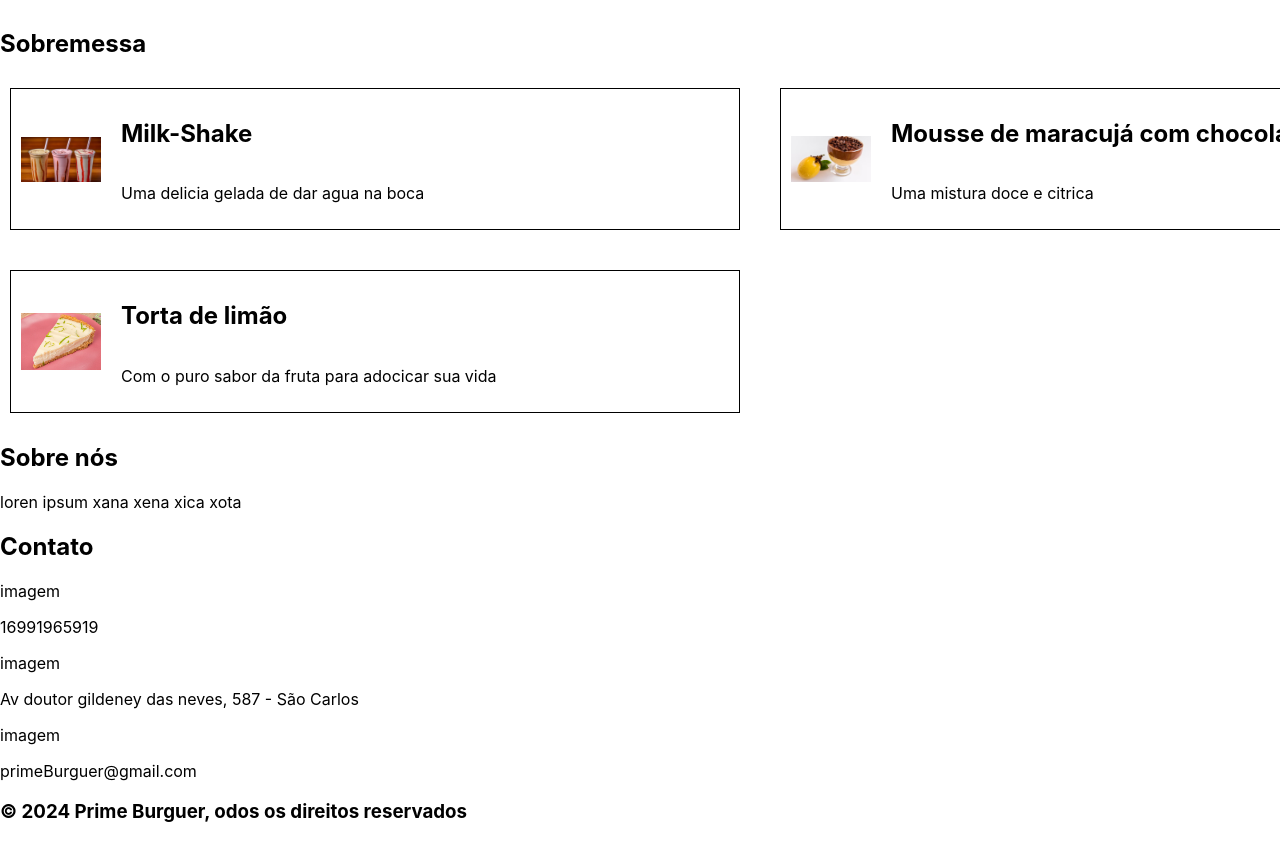
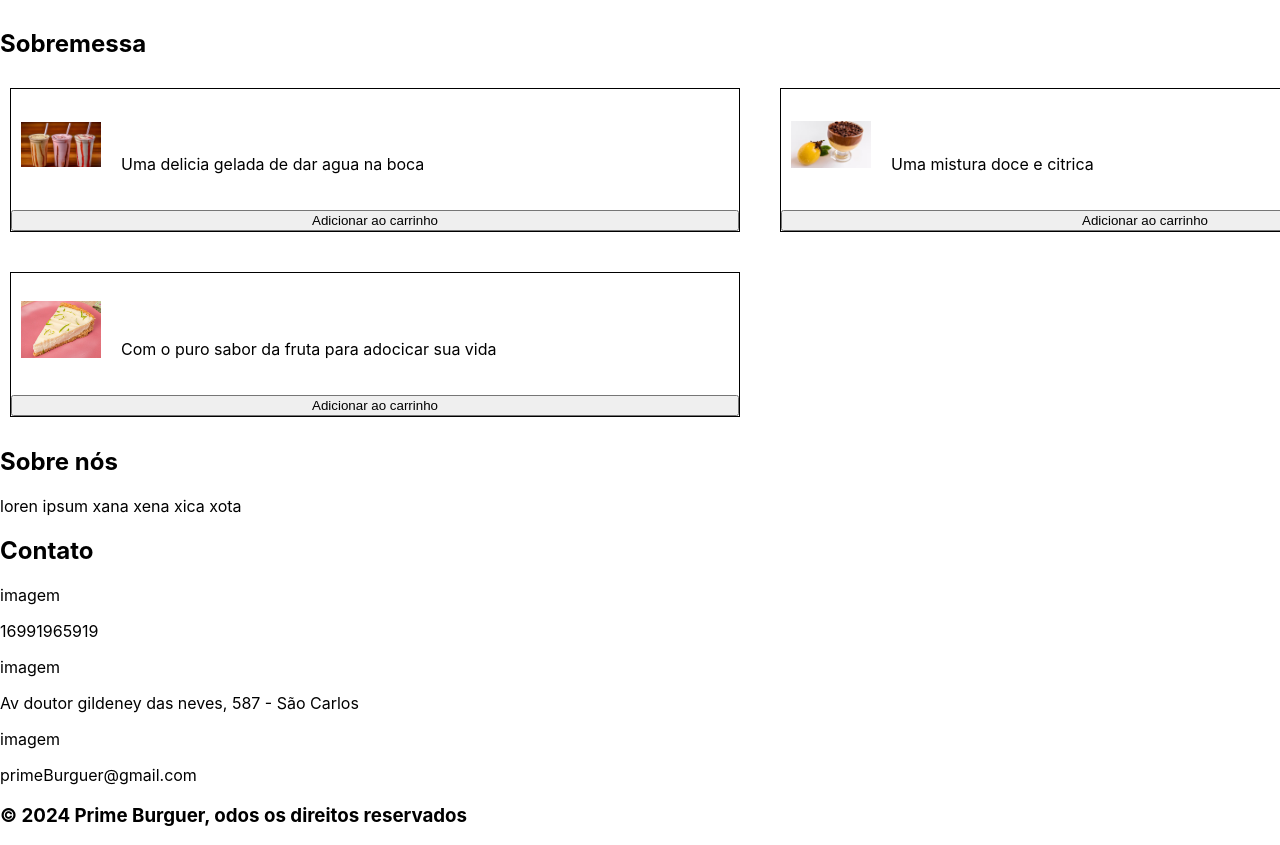
Before and after one commit to guilhermedosanjosilva77/projeto-primer-burguer, a React (Create React App) app in the folder prime-burguer/: page / in a window 1280 px wide. Shown: the part 1918-2763 px from the top of the page. Built offline with nearby package versions, Linux system fonts and the light colour scheme.

Commit message:
NEW: Parte de adicionar lanches e doces finalizado

```diff
--- a/prime-burguer/src/Itens/Article.js
+++ b/prime-burguer/src/Itens/Article.js
@@ -1,4 +1,5 @@
 function ArticleLanches({ lanche, adicionarAoCarrinho }) {
+  //mostra o lanche e seus atributos na pag inicial e deixa add no carrinho
   return (
     <div className="item-lanche">
       <img src={lanche.foto} />
@@ -13,12 +14,10 @@ function ArticleLanches({ lanche, adicionarAoCarrinho }) {
 
 export default ArticleLanches;
 
-
-
-export function ArticleSobremessa({doces}) {
+export function ArticleSobremessa({ doces, adicionarAoCarrinho }) {
+  //mostra os doces e seus atributos na pag inicial e deixa add no carrinho
   return (
     <div className="item-doce">
-
       <div className="under-title">
         <img src={doces.foto} />
         <div className="titulo-desc1">
@@ -26,7 +25,10 @@ export function ArticleSobremessa({doces}) {
           <p>{doces.descricao}</p>
         </div>
       </div>
+
+      <button onClick={() => adicionarAoCarrinho(doces)}>
+        Adicionar ao carrinho
+      </button>
     </div>
-
-    )
+  );
 }
--- a/prime-burguer/src/cards/itens-card.js
+++ b/prime-burguer/src/cards/itens-card.js
@@ -18,9 +18,9 @@ export const itensDoCardapioLanches = [
 
 ]
 export const itensDoCardapioSobremessas =[
-    {id:1,item:"Milk-Shake",foto:milkshake,descricao:"Uma delicia gelada de dar agua na boca"},
-    {id:2,item:"Mousse de maracujá com chocolate",foto:mousseMaracuja,descricao:"Uma mistura doce e citrica"},
-    {id:1,item:"Torta de limão",foto:tortaLimao,descricao:"Com o puro sabor da fruta para adocicar sua vida"},
+    {id:1,items:"Milk-Shake",foto:milkshake,descricao:"Uma delicia gelada de dar agua na boca"},
+    {id:2,items:"Mousse de maracujá com chocolate",foto:mousseMaracuja,descricao:"Uma mistura doce e citrica"},
+    {id:1,items:"Torta de limão",foto:tortaLimao,descricao:"Com o puro sabor da fruta para adocicar sua vida"},
 
 
 ]
--- a/prime-burguer/src/testeredirecionamento/car.js
+++ b/prime-burguer/src/testeredirecionamento/car.js
@@ -1,15 +1,30 @@
-export function Car({ carrinho }) {
+export function Car({ carrinho }) {//faz com que o item(lanche) apareça em uma parte do carrinho e os doçes(items) em outra
   return (
     <div>
       <h2>Carrinho</h2>
+
       {carrinho.length === 0 ? (
         <p>O carrinho está vazio.</p>
       ) : (
-        <ul>
-          {carrinho.map((item, index) => (
-            <li key={index}>{item.item}</li>
-          ))}
-        </ul>
+        <div>
+          <h3>Lanches</h3>
+          <ul>
+            {carrinho
+              .filter((item) => item.item)
+              .map((item, index) => (
+                <li key={index}>{item.item}</li>
+              ))}
+          </ul>
+
+          <h3>Doces</h3>
+          <ul>
+            {carrinho
+              .filter((items) => items.items)
+              .map((items, index) => (
+                <li key={index}>{items.items}</li>
+              ))}
+          </ul>
+        </div>
       )}
     </div>
   );
--- a/prime-burguer/src/testeredirecionamento/contato.js
+++ b/prime-burguer/src/testeredirecionamento/contato.js
@@ -1,6 +1,6 @@
 // src/testeredirecionamento/registro.js
 import React from "react";
-
+//feita p entrar em contato
 export function Contact() {
   return (
     <div>
--- a/prime-burguer/src/testeredirecionamento/registro.js
+++ b/prime-burguer/src/testeredirecionamento/registro.js
@@ -1,6 +1,6 @@
 // src/testeredirecionamento/registro.js
 import React from "react";
-
+//feita p fzr o registro
 export function Register() {
   return (
     <div>
```
Also changed, not shown: prime-burguer/src/App.js (+5 -3 lines). Lines whose indentation alone changed are shown as unchanged.
